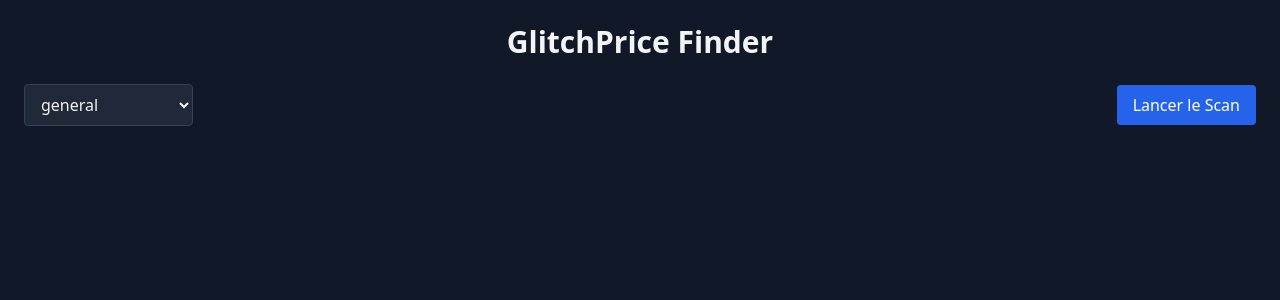
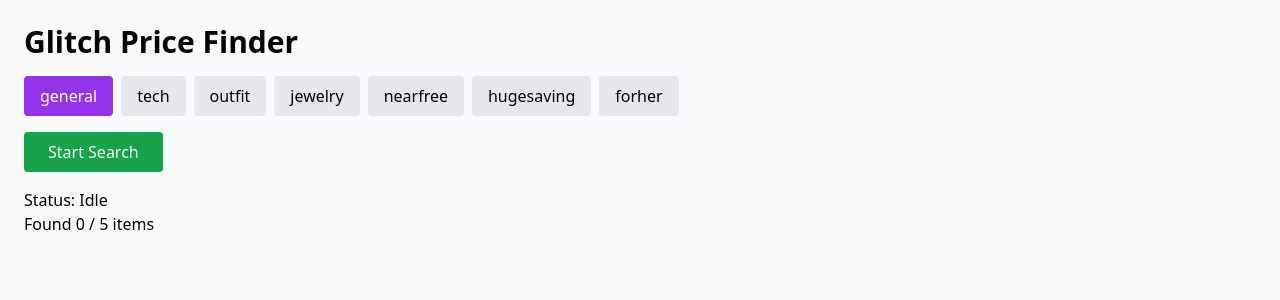
Before and after one commit to dbrckk/glitchprice-finder, a React (Vite) app: page / in a window 1280 px wide. Shown: the top 300 px of the page. Built offline with nearby package versions, Linux system fonts and the light colour scheme.

Commit message:
Update App.tsx

```diff
--- a/src/App.tsx
+++ b/src/App.tsx
@@ -1,175 +1,121 @@
-import { useState, useEffect } from "react";
-import { useGlitchItems } from "./hooks/useGlitchItems";
-import { GlitchItem, searchGlitchItems, verifyItem } from "./api/glitchApi";
+import { useEffect, useState } from "react";
 
-const CATEGORY_KEYWORDS: Record<string, string[]> = {
-  general: ["montre", "sac", "bague", "chaussures", "bijoux", "perfume", "tech"],
-  outfit: ["sac", "chaussures", "vetement"],
-  tech: ["smartphone", "laptop", "casque", "montre connectée"],
-  jewelry_perfume: ["bague", "collier", "bracelet", "parfum"],
-  points_card: ["carte cadeau", "points bonus"],
-  huge_saving: ["offre", "réduction", "promotion"],
-  near_free: ["bon plan", "prix minime", "quasi gratuit"],
-  gift_for_her: ["sac", "chaussures", "bijoux", "lingerie"],
+type Item = {
+  title: string;
+  price: number;
+  old_price: number;
+  discount: number;
+  money_saved: number;
+  website: string;
+  buy_link: string;
+  available?: boolean;
 };
 
-const WEBSITES = [
-  "site1.com","site2.com","site3.com","site4.com","site5.com",
-  "site6.com","site7.com","site8.com","site9.com","site10.com",
-  "site11.com","site12.com","site13.com","site14.com","site15.com",
-  "site16.com","site17.com","site18.com","site19.com","site20.com",
-  "site21.com","site22.com","site23.com","site24.com","site25.com",
-  "site26.com","site27.com","site28.com","site29.com","site30.com",
-  "site31.com","site32.com","site33.com","site34.com","site35.com",
-  "site36.com","site37.com","site38.com","site39.com","site40.com",
+export default function App() {
+  const [items, setItems] = useState<Item[]>([]);
+  const [progress, setProgress] = useState(0);
+  const [status, setStatus] = useState("Idle");
+  const [category, setCategory] = useState("general");
+
+  const categories = [
+    "general",
+    "tech",
+    "outfit",
+    "jewelry",
+    "nearfree",
+    "hugesaving",
+    "forher",
   ];
 
-export default function App() {
-  const { state, setItems, addOrReplaceItem, updateItem, setLoading, setError, setLastUpdated, setProgress } =
-    useGlitchItems();
-  const [selectedCategory, setSelectedCategory] = useState("general");
+  const startSearch = () => {
+    setItems([]);
+    setProgress(0);
+    setStatus("Searching...");
 
-  const performSearch = async () => {
-    setLoading(true);
-    setError("");
-    setItems([]);
-    setLastUpdated(null);
+    const evtSource = new EventSource(
+      `https://glitchprice-finder-2oxjrj3s6-dbrckks-projects.vercel.app/search_stream?category=${category}`
+    );
 
-    const keywords = CATEGORY_KEYWORDS[selectedCategory] || ["montre"];
-    try {
-      for (const keyword of keywords) {
-        for (const website of WEBSITES) {
-          setProgress(`Searching on ${website} with "${keyword}"`);
-          const items = await searchGlitchItems(selectedCategory, keyword, website);
+    evtSource.onmessage = (e) => {
+      const data = JSON.parse(e.data);
 
-          for (const item of items) {
-            item.verificationStatus = "loading";
-            addOrReplaceItem(item);
-
-            // Auto verify
-            verifyItem(item.url)
-              .then((res) => {
-                if (res.status === "verified") updateItem(item.url, { verificationStatus: "verified", verificationReason: res.reason });
-                else {
-                  updateItem(item.url, { verificationStatus: "unavailable" });
-                  performReplacement(item); // replace immediately
-                }
-              })
-              .catch(() => {
-                updateItem(item.url, { verificationStatus: "unavailable" });
-                performReplacement(item);
+      if (data.finished) {
+        setStatus("Finished");
+        evtSource.close();
+      } else if (data.item) {
+        setItems((prev) => {
+          const newItems = [...prev, data.item];
+          return newItems.slice(0, 5);
         });
-          }
-
-          // Stop searching if we already have 5 verified items
-          const verifiedCount = state.items.filter(i => i.verificationStatus === "verified").length;
-          if (verifiedCount >= 5) return;
-        }
-      }
-    } catch {
-      setError("Erreur lors du scan.");
-    } finally {
-      setLoading(false);
-      setLastUpdated(new Date());
-      setProgress("");
+        setProgress(data.progress);
       }
     };
 
-  const performReplacement = async (oldItem: GlitchItem) => {
-    // Try to find a new item for the slot
-    const keywords = CATEGORY_KEYWORDS[selectedCategory] || ["montre"];
-    for (const keyword of keywords) {
-      for (const website of WEBSITES) {
-        const items = await searchGlitchItems(selectedCategory, keyword, website);
-        for (const item of items) {
-          item.verificationStatus = "loading";
-          addOrReplaceItem(item);
-
-          verifyItem(item.url)
-            .then((res) => {
-              if (res.status === "verified") updateItem(item.url, { verificationStatus: "verified", verificationReason: res.reason });
-              else updateItem(item.url, { verificationStatus: "unavailable" });
-            })
-            .catch(() => updateItem(item.url, { verificationStatus: "unavailable" }));
-
-          const verifiedCount = state.items.filter(i => i.verificationStatus === "verified").length;
-          if (verifiedCount >= 5) return;
-        }
-      }
-    }
+    evtSource.onerror = () => {
+      setStatus("Error or Connection Closed");
+      evtSource.close();
+    };
   };
 
   return (
-    <div className="min-h-screen bg-gray-900 text-gray-100 p-6">
-      <h1 className="text-3xl font-bold mb-6 text-center">GlitchPrice Finder</h1>
+    <div className="min-h-screen bg-gray-50 p-6 font-sans">
+      <h1 className="text-3xl font-bold mb-4">Glitch Price Finder</h1>
 
-      <div className="flex flex-col sm:flex-row sm:items-center sm:justify-between mb-4 gap-2">
-        <select
-          value={selectedCategory}
-          onChange={(e) => setSelectedCategory(e.target.value)}
-          className="bg-gray-800 border border-gray-700 text-gray-100 px-3 py-2 rounded"
+      {/* Category selector */}
+      <div className="mb-4 flex gap-2 flex-wrap">
+        {categories.map((cat) => (
+          <button
+            key={cat}
+            className={`px-4 py-2 rounded ${
+              cat === category
+                ? "bg-purple-600 text-white"
+                : "bg-gray-200 hover:bg-gray-300"
+            }`}
+            onClick={() => setCategory(cat)}
           >
-          {Object.keys(CATEGORY_KEYWORDS).map(cat => (
-            <option key={cat} value={cat}>{cat.replace("_", " ")}</option>
+            {cat}
+          </button>
         ))}
-        </select>
+      </div>
 
       <button
-          onClick={performSearch}
-          disabled={state.loading}
-          className="bg-blue-600 hover:bg-blue-500 text-white px-4 py-2 rounded"
+        onClick={startSearch}
+        className="mb-4 px-6 py-2 bg-green-600 text-white rounded hover:bg-green-700"
       >
-          {state.loading ? "Scanning..." : "Lancer le Scan"}
+        Start Search
       </button>
+
+      <div className="mb-4">
+        <p>Status: {status}</p>
+        <p>
+          Found {items.length} / 5 items {progress > 0 && `- Progress: ${progress}`}
+        </p>
       </div>
 
-      {state.progress && (
-        <p className="text-purple-400 mb-4 text-center">{state.progress}</p>
-      )}
-
-      {state.error && (
-        <p className="text-red-500 mb-4 text-center">{state.error}</p>
-      )}
-
-      {state.lastUpdated && (
-        <p className="text-gray-400 mb-4 text-sm text-center">
-          Last updated: {state.lastUpdated.toLocaleTimeString()}
-        </p>
-      )}
-
-      <div className="grid sm:grid-cols-2 lg:grid-cols-3 gap-6 mt-6">
-        {state.items.map((item) => (
+      {/* Items */}
+      <div className="grid grid-cols-1 md:grid-cols-2 gap-4">
+        {items.map((item, idx) => (
           <div
-            key={item.url}
-            className={`p-4 rounded-lg shadow transition-shadow duration-200 ${
-              item.verificationStatus === "verified" ? "bg-green-800" :
-              item.verificationStatus === "loading" ? "bg-purple-700 animate-pulse" :
-              "bg-gray-800"
+            key={idx}
+            className={`p-4 rounded shadow ${
+              item.available ? "bg-green-100" : "bg-purple-200 animate-pulse"
             }`}
           >
-            <h3 className="font-bold text-lg">{item.name}</h3>
-            <p className="text-gray-300 mt-1">{item.description}</p>
-            <p className="text-green-400 font-semibold mt-1">
-              -{item.savingsPercentage}%
+            <h2 className="font-semibold text-lg">{item.title}</h2>
+            <p>
+              Price: €{item.price}{" "}
+              <span className="line-through text-gray-500">€{item.old_price}</span>
             </p>
-
-            {item.nextBestPrice && (
-              <p className="text-gray-400 text-sm">
-                Next best: {item.nextBestPrice.price}€ ({item.nextBestPrice.store})
+            <p>
+              Discount: {item.discount}% | Saved: €{item.money_saved}
             </p>
-            )}
-
-            {item.verificationReason && (
-              <p className="text-gray-400 text-xs mt-1">{item.verificationReason}</p>
-            )}
-
+            <p>Website: {item.website}</p>
             <a
-              href={item.url}
+              href={item.buy_link}
               target="_blank"
-              rel="noopener noreferrer"
-              className="block mt-3 text-blue-400 hover:underline text-sm"
+              className="text-blue-600 hover:underline"
             >
-              Acheter
+              Buy Now
             </a>
           </div>
         ))}
```
Lines whose indentation alone changed are shown as unchanged.
